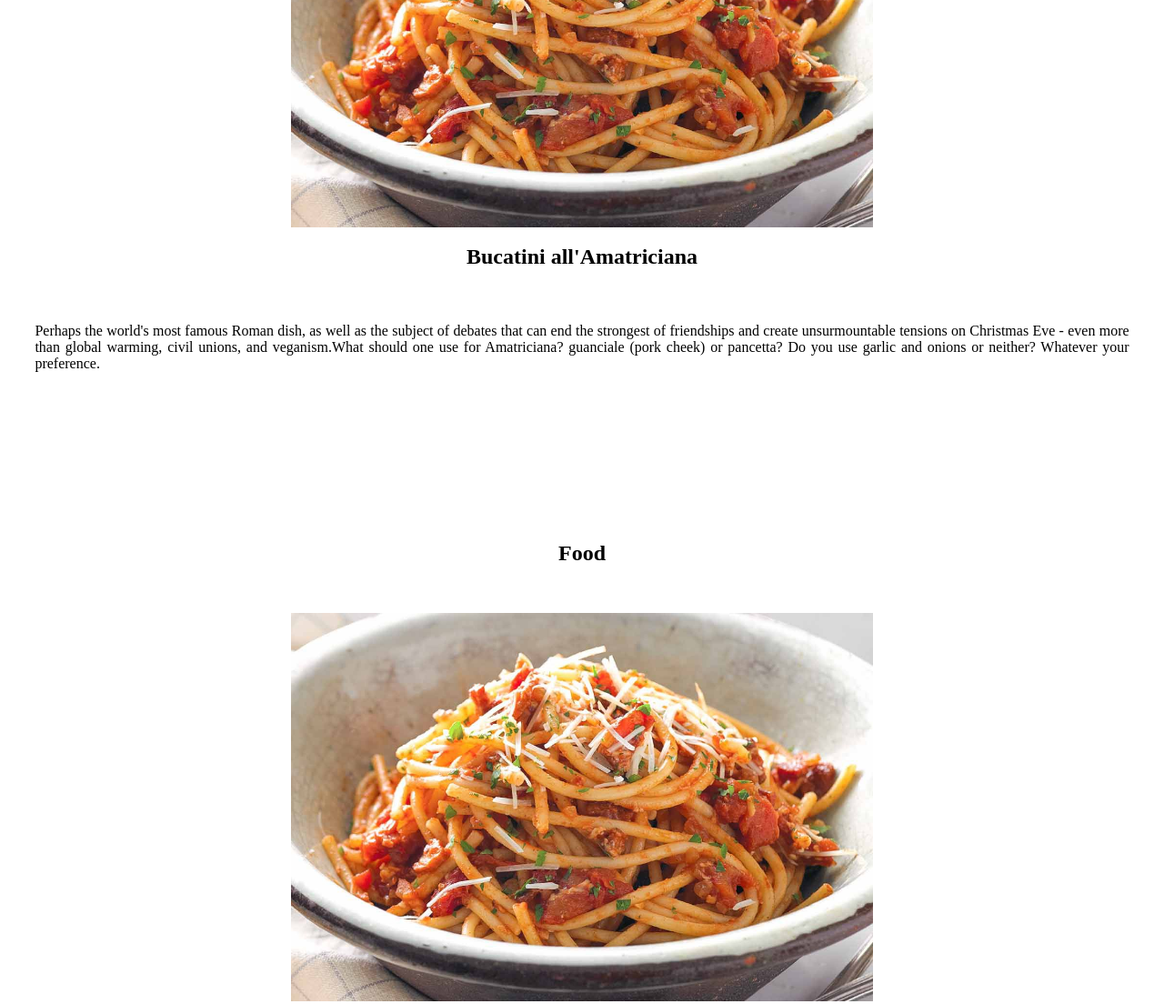
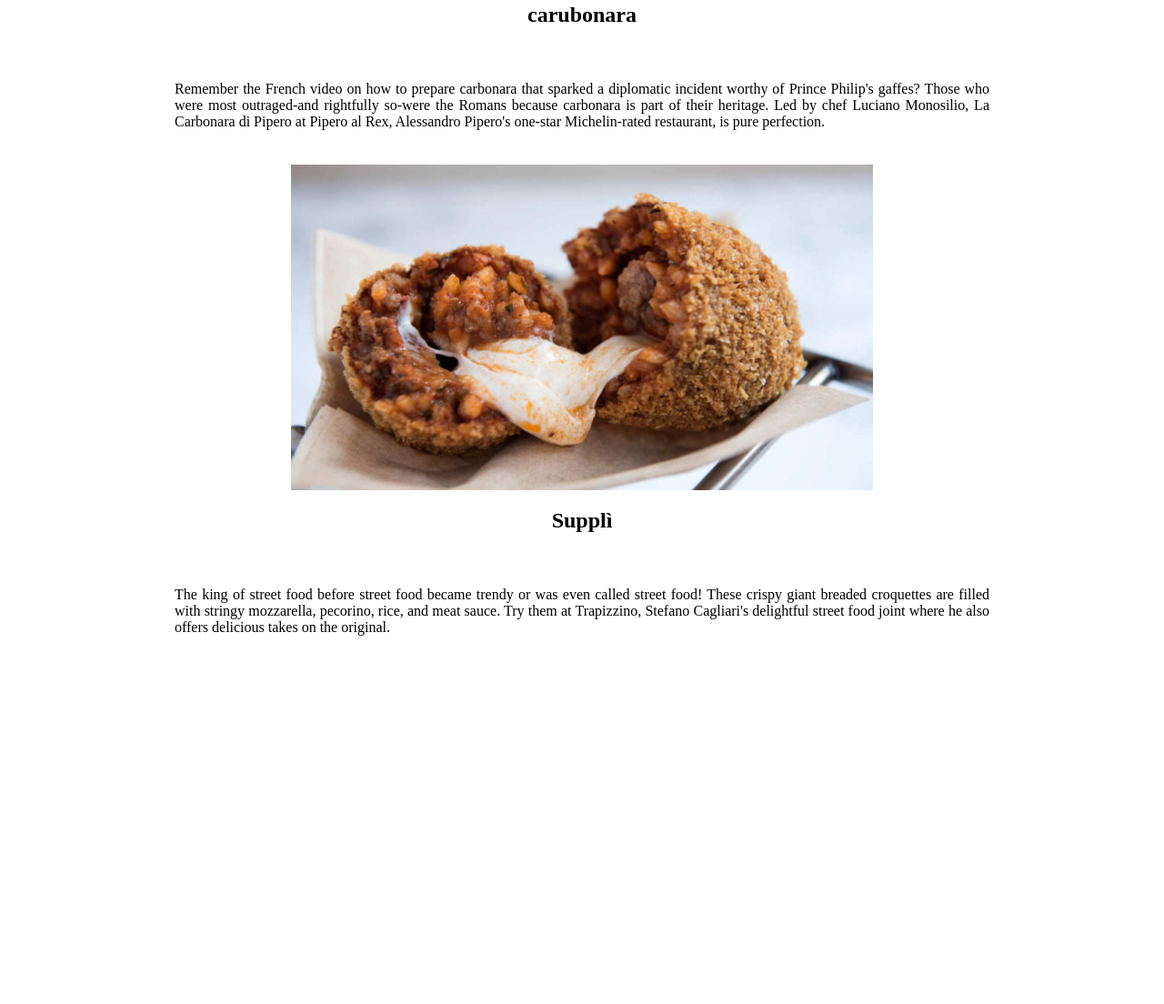
Before and after one commit to tenmusu007/rome_week1, a plain HTML site: page food.html in a window 1280 px wide. Shown: the part 1255-2359 px from the top of the page at 91% size. After the commit the page ends 1992 px from the top, so only its background shows below. Drawn offline with Linux system fonts and the light colour scheme.

Commit message:
food done

```diff
--- a/food.css
+++ b/food.css
@@ -50,5 +50,5 @@ body {
 }
 .pasta_sent{
     text-align: justify;
-    padding: 3%;
+    padding: 3% 15% 3% 15%;
 }
--- a/food.html
+++ b/food.html
@@ -45,49 +45,38 @@
         </div>
     </section>
     <section>
-        <div class="food_title">
-            <h1>Food</h1>
-        </div>
         <div class="pasta_box">
             <div class="pic_foodbox">
                 <div class="space"></div>
-                <img src="images/amatricina.jpg" alt="pasta" class="food_pic1">
+                <img src="images/carbonara.jpg" alt="pasta" class="food_pic1">
                 <div class="space"></div>
              </div>
             <div class="context">
                 <div class="pasta_name">
-                    <h2> Bucatini all'Amatriciana</h2>
+                    <h2>carubonara</h2>
                 </div>
-                <div class="pasta_sent">Perhaps the world's most famous Roman dish,
-                     as well as the subject of debates that can end the strongest of friendships and
-                     create unsurmountable tensions on Christmas Eve - even more than global warming, civil unions,
-                     and veganism.What should one use for Amatriciana?
-                     guanciale (pork cheek) or pancetta? Do you use garlic and onions or neither?
-                     Whatever your preference.
+                <div class="pasta_sent">Remember the French video on how to prepare carbonara that sparked a diplomatic incident worthy of Prince Philip's gaffes?
+                    Those who were most outraged-and rightfully so-were the Romans because carbonara is part of their heritage.
+                    Led by chef Luciano Monosilio, La Carbonara di Pipero at Pipero al Rex, Alessandro Pipero's one-star
+                    Michelin-rated restaurant, is pure perfection.
                 </div>
             </div>
         </div>
     </section>
     <section>
-        <div class="food_title">
-            <h1>Food</h1>
-        </div>
         <div class="pasta_box">
             <div class="pic_foodbox">
                 <div class="space"></div>
-                <img src="images/amatricina.jpg" alt="pasta" class="food_pic1">
+                <img src="images/suppli.jpg" alt="pasta" class="food_pic1">
                 <div class="space"></div>
              </div>
             <div class="context">
                 <div class="pasta_name">
-                    <h2> Bucatini all'Amatriciana</h2>
+                    <h2>Supplì</h2>
                 </div>
-                <div class="pasta_sent">Perhaps the world's most famous Roman dish,
-                     as well as the subject of debates that can end the strongest of friendships and
-                     create unsurmountable tensions on Christmas Eve - even more than global warming, civil unions,
-                     and veganism.What should one use for Amatriciana?
-                     guanciale (pork cheek) or pancetta? Do you use garlic and onions or neither?
-                     Whatever your preference.
+                <div class="pasta_sent">The king of street food before street food became trendy or was even called street food!
+                    These crispy giant breaded croquettes are filled with stringy mozzarella, pecorino, rice, and meat sauce.
+                    Try them at Trapizzino, Stefano Cagliari's delightful street food joint where he also offers delicious takes on the original.
                 </div>
             </div>
         </div>
```
Also changed, not shown: images/carbonara.jpg (added), images/suppli.jpg (added).
